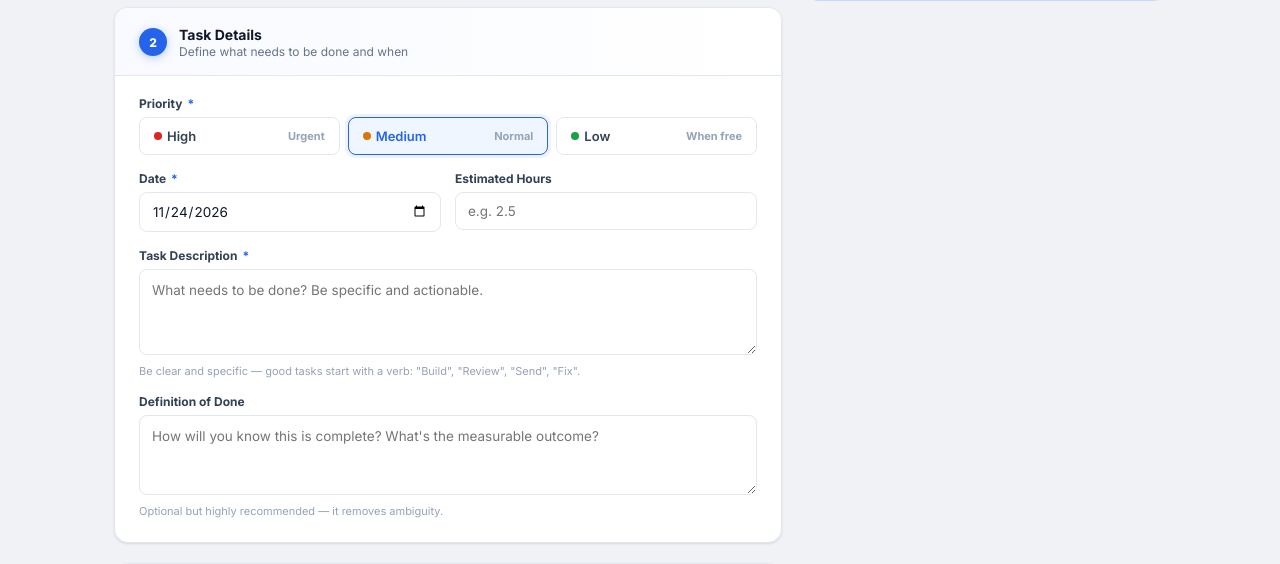
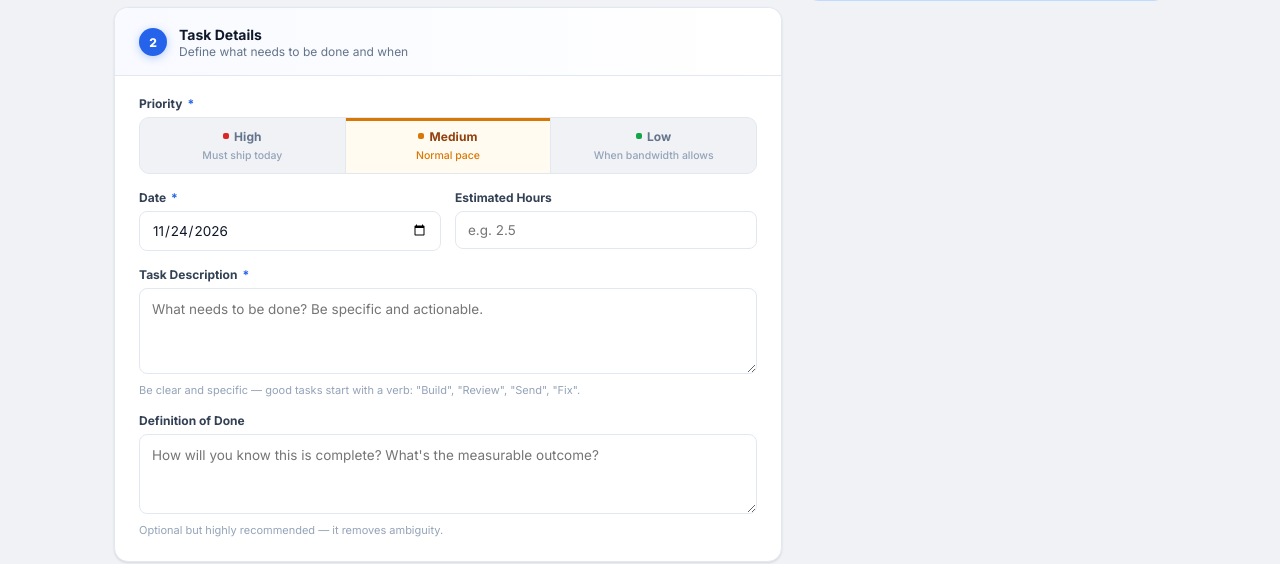
Before and after one commit to DhrumiZIU/Task_Management, a Flask app: page /task/add in a window 1280 px wide. Shown: the part 525-1089 px from the top of the page. Run offline with Flask 3, Linux system fonts and the light colour scheme; the visitor is signed in with stand-in values (Sample User, id 1); data comes from the database, SQL or seed files in the repository; some libraries are stand-ins or nearby versions.

Commit message:
style: replace dot priority picker with segmented tab bar — colored top accent, context descriptions, no AI-looking circles
Co-Authored-By: Claude Sonnet 4.6 <noreply@anthropic.com>

```diff
--- a/templates/add_task.html
+++ b/templates/add_task.html
@@ -223,34 +223,79 @@ body {
 
 /* ── Priority picker ── */
 .at-pri-row {
-  display: flex; gap: 8px;
+  display: flex; gap: 0;
+  border: 1.5px solid var(--border);
+  border-radius: 10px;
+  overflow: hidden;
+  background: var(--bg);
 }
 .at-pri-opt {
   flex: 1;
-  border: 1.5px solid var(--border);
-  border-radius: 8px;
-  padding: 10px 14px;
-  display: flex; align-items: center; gap: 8px;
+  border: none;
+  border-right: 1.5px solid var(--border);
+  padding: 11px 14px;
+  display: flex; flex-direction: column; align-items: flex-start; gap: 3px;
   cursor: pointer;
-  transition: all .15s;
+  transition: background .12s, box-shadow .12s;
   user-select: none;
-  background: var(--surface);
+  background: transparent;
+  position: relative;
+  overflow: hidden;
 }
+.at-pri-opt:last-child { border-right: none; }
 .at-pri-opt input[type=radio] { display: none; }
-.at-pri-dot { width: 8px; height: 8px; border-radius: 50%; flex-shrink: 0; }
-.at-pri-opt[data-pri="High"]   .at-pri-dot { background: #dc2626; }
-.at-pri-opt[data-pri="Medium"] .at-pri-dot { background: #d97706; }
-.at-pri-opt[data-pri="Low"]    .at-pri-dot { background: #16a34a; }
-.at-pri-opt-label { font-size: 13px; font-weight: 600; color: var(--text2); }
-.at-pri-opt-desc  { font-size: 11px; color: var(--text4); margin-left: auto; }
+.at-pri-dot { display: none; }
 
-.at-pri-opt:hover { border-color: var(--border2); background: var(--bg); }
-.at-pri-opt.selected {
-  border-color: var(--primary);
-  background: var(--primary-lt);
-  box-shadow: 0 0 0 3px rgba(37,99,235,.08);
+/* accent bar on top */
+.at-pri-opt::before {
+  content: '';
+  position: absolute; top: 0; left: 0; right: 0;
+  height: 3px;
+  border-radius: 0;
+  background: transparent;
+  transition: background .15s;
 }
-.at-pri-opt.selected .at-pri-opt-label { color: var(--primary); }
+.at-pri-opt[data-pri="High"]::before   { background: transparent; }
+.at-pri-opt[data-pri="Medium"]::before { background: transparent; }
+.at-pri-opt[data-pri="Low"]::before    { background: transparent; }
+
+.at-pri-opt.selected::before { }
+.at-pri-opt[data-pri="High"].selected::before   { background: #dc2626; }
+.at-pri-opt[data-pri="Medium"].selected::before { background: #d97706; }
+.at-pri-opt[data-pri="Low"].selected::before    { background: #16a34a; }
+
+.at-pri-opt-label {
+  font-size: 12px; font-weight: 700; color: var(--text3);
+  letter-spacing: .1px; transition: color .12s;
+  display: flex; align-items: center; gap: 5px;
+}
+/* small square icon per priority */
+.at-pri-opt-label::before {
+  content: '';
+  display: inline-block; width: 6px; height: 6px;
+  border-radius: 2px; flex-shrink: 0;
+}
+.at-pri-opt[data-pri="High"]   .at-pri-opt-label::before { background: #dc2626; }
+.at-pri-opt[data-pri="Medium"] .at-pri-opt-label::before { background: #d97706; }
+.at-pri-opt[data-pri="Low"]    .at-pri-opt-label::before { background: #16a34a; }
+
+.at-pri-opt-desc { font-size: 10.5px; color: var(--text4); font-weight: 500; transition: color .12s; }
+
+.at-pri-opt:hover { background: #fff; }
+.at-pri-opt:hover .at-pri-opt-label { color: var(--text); }
+
+.at-pri-opt.selected { background: #fff; }
+.at-pri-opt[data-pri="High"].selected   { background: #fff5f5; }
+.at-pri-opt[data-pri="Medium"].selected { background: #fffbf0; }
+.at-pri-opt[data-pri="Low"].selected    { background: #f4fff7; }
+
+.at-pri-opt[data-pri="High"].selected   .at-pri-opt-label { color: #b91c1c; }
+.at-pri-opt[data-pri="Medium"].selected .at-pri-opt-label { color: #92400e; }
+.at-pri-opt[data-pri="Low"].selected    .at-pri-opt-label { color: #15803d; }
+
+.at-pri-opt[data-pri="High"].selected   .at-pri-opt-desc { color: #dc2626; }
+.at-pri-opt[data-pri="Medium"].selected .at-pri-opt-desc { color: #d97706; }
+.at-pri-opt[data-pri="Low"].selected    .at-pri-opt-desc { color: #16a34a; }
 
 /* ── Form fields ── */
 .at-fields { display: flex; flex-direction: column; gap: 16px; }
@@ -505,21 +550,18 @@ body {
             <div class="at-pri-row" id="pri-row">
               <label class="at-pri-opt" data-pri="High" onclick="selectPriority(this)">
                 <input type="radio" name="_priority_visual" value="High">
-                <span class="at-pri-dot"></span>
                 <span class="at-pri-opt-label">High</span>
-                <span class="at-pri-opt-desc">Urgent</span>
+                <span class="at-pri-opt-desc">Must ship today</span>
               </label>
               <label class="at-pri-opt selected" data-pri="Medium" onclick="selectPriority(this)">
                 <input type="radio" name="_priority_visual" value="Medium" checked>
-                <span class="at-pri-dot"></span>
                 <span class="at-pri-opt-label">Medium</span>
-                <span class="at-pri-opt-desc">Normal</span>
+                <span class="at-pri-opt-desc">Normal pace</span>
               </label>
               <label class="at-pri-opt" data-pri="Low" onclick="selectPriority(this)">
                 <input type="radio" name="_priority_visual" value="Low">
-                <span class="at-pri-dot"></span>
                 <span class="at-pri-opt-label">Low</span>
-                <span class="at-pri-opt-desc">When free</span>
+                <span class="at-pri-opt-desc">When bandwidth allows</span>
               </label>
             </div>
           </div>
```
